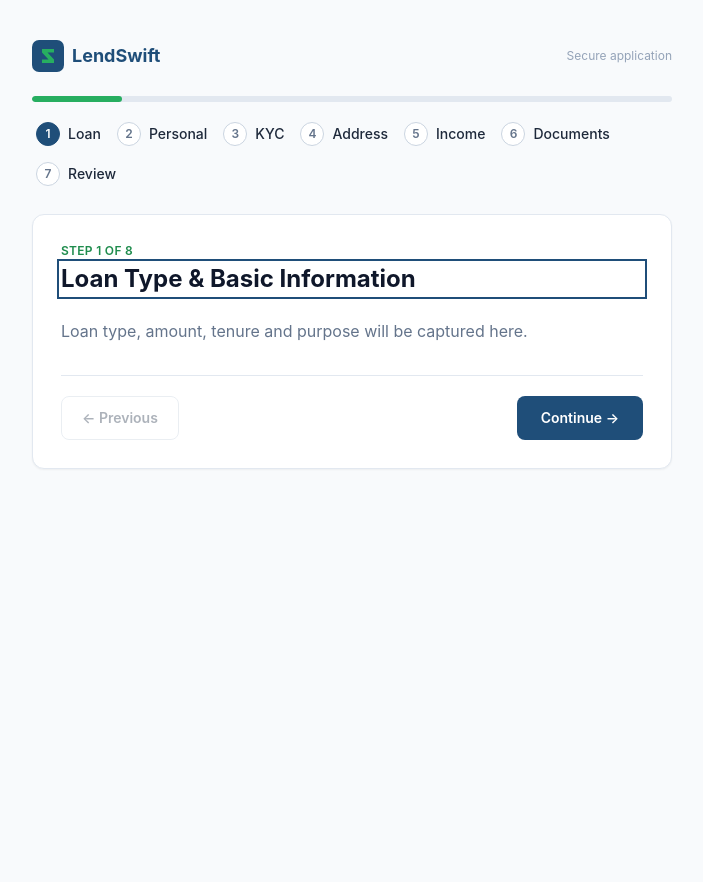
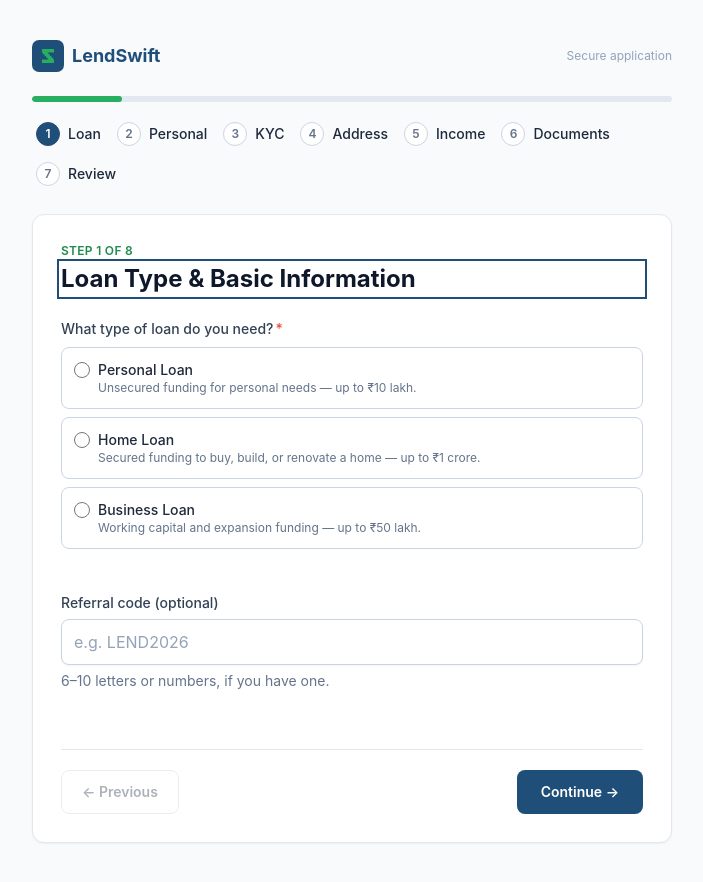
Before and after one commit to Honey5755/Zetheta-Project1, a React (Vite) app: page / in a window 1280 px wide. Shown: the whole page, without its empty margins (288-991 px from the left). Before the commit the page ends 800 px from the top, so only its background shows below. Built offline with nearby package versions, Linux system fonts and the light colour scheme.

Commit message:
feat(step1): build loan type, amount, tenure and purpose fields

```diff
--- a/src/components/steps/Step1LoanType.jsx
+++ b/src/components/steps/Step1LoanType.jsx
@@ -1,13 +1,117 @@
+import {
+  Controller, useFormContext, useFormState, useWatch,
+} from 'react-hook-form';
+import RadioGroup from '../common/RadioGroup.jsx';
+import CurrencyInput from '../common/CurrencyInput.jsx';
+import Select from '../common/Select.jsx';
+import Input from '../common/Input.jsx';
+import { LOAN_PRODUCTS, loanProductList } from '../../constants/loanProducts.js';
+import { formatINR } from '../../utils/indianFormat.js';
+import { calculateAge } from '../../utils/validators.js';
+
+/**
+ * Build tenure dropdown options for a product, capped so the loan ends by age
+ * 65 when the applicant's DOB is known (cross-step rule, Spec B3).
+ */
+function buildTenureOptions(product, maxByAge) {
+  const options = [];
+  const { min, max, step } = product.tenureMonths;
+  for (let months = min; months <= max; months += step) {
+    if (maxByAge !== null && months > maxByAge) break;
+    const years = months / 12;
+    const yearLabel = Number.isInteger(years) ? `${years} yr` : `${years.toFixed(1)} yr`;
+    options.push({ value: String(months), label: `${months} months · ${yearLabel}` });
+  }
+  return options;
+}
+
 /**
  * Step 1 — Loan Type Selection & Basic Information (Spec B2.1).
- * Placeholder pending Day 3: loan type radio, amount (per-type range),
- * tenure, purpose, optional referral code.
  */
 function Step1LoanType() {
+  const { control, register } = useFormContext();
+  const { errors } = useFormState({ control });
+  const loanType = useWatch({ control, name: 'loanType' });
+  const dob = useWatch({ control, name: 'dob' });
+  const product = loanType ? LOAN_PRODUCTS[loanType] : null;
+
+  const age = calculateAge(dob);
+  const maxByAge = age !== null ? (65 - age) * 12 : null;
+  const tenureOptions = product ? buildTenureOptions(product, maxByAge) : [];
+  const purposeOptions = product ? product.purposes.map((p) => ({ value: p, label: p })) : [];
+
   return (
-    <p className="text-slate-500">
-      Loan type, amount, tenure and purpose will be captured here.
-    </p>
+    <div className="space-y-6">
+      <Controller
+        name="loanType"
+        control={control}
+        render={({ field }) => (
+          <RadioGroup
+            legend="What type of loan do you need?"
+            required
+            name={field.name}
+            value={field.value}
+            onChange={field.onChange}
+            onBlur={field.onBlur}
+            ref={field.ref}
+            error={errors.loanType?.message}
+            options={loanProductList().map((p) => ({
+              value: p.id,
+              label: p.label,
+              description: p.blurb,
+            }))}
+          />
+        )}
+      />
+
+      {product && (
+        <>
+          <Controller
+            name="loanAmount"
+            control={control}
+            render={({ field }) => (
+              <CurrencyInput
+                label="Loan amount"
+                required
+                name={field.name}
+                value={field.value}
+                onChange={field.onChange}
+                onBlur={field.onBlur}
+                ref={field.ref}
+                error={errors.loanAmount?.message}
+                helpText={`Between ${formatINR(product.minAmount)} and ${formatINR(product.maxAmount)}.`}
+              />
+            )}
+          />
+
+          <Select
+            label="Repayment tenure"
+            required
+            placeholder="Select tenure"
+            options={tenureOptions}
+            error={errors.loanTenure?.message}
+            helpText={maxByAge !== null ? 'Options are capped so the loan ends by age 65.' : undefined}
+            {...register('loanTenure')}
+          />
+
+          <Select
+            label="Purpose of loan"
+            required
+            placeholder="Select a purpose"
+            options={purposeOptions}
+            error={errors.loanPurpose?.message}
+            {...register('loanPurpose')}
+          />
+        </>
+      )}
+
+      <Input error={errors.referralCode?.message}>
+        <Input.Label>Referral code (optional)</Input.Label>
+        <Input.Field {...register('referralCode')} placeholder="e.g. LEND2026" autoComplete="off" />
+        <Input.HelpText>6–10 letters or numbers, if you have one.</Input.HelpText>
+        <Input.Error />
+      </Input>
+    </div>
   );
 }
 
```
